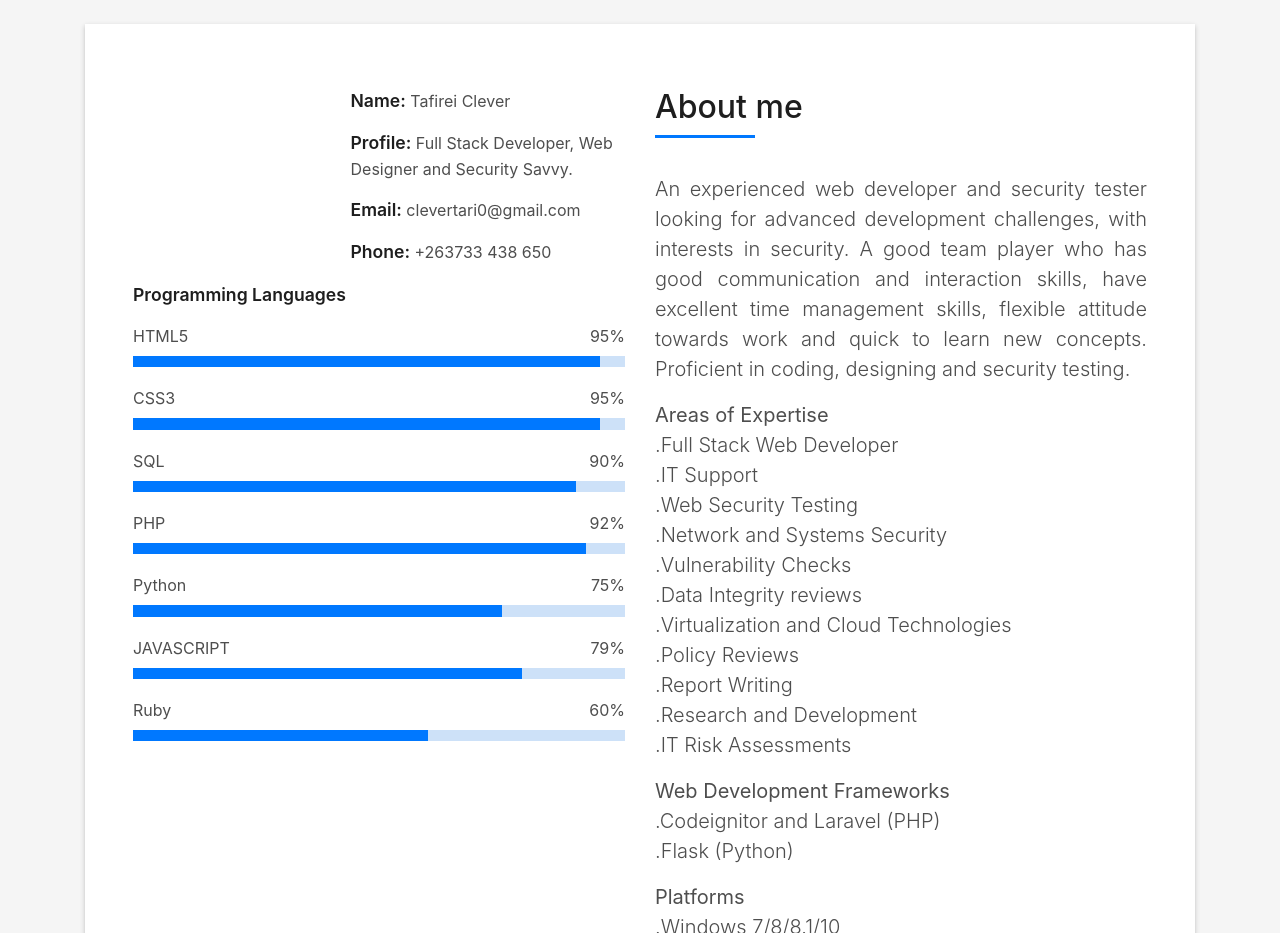
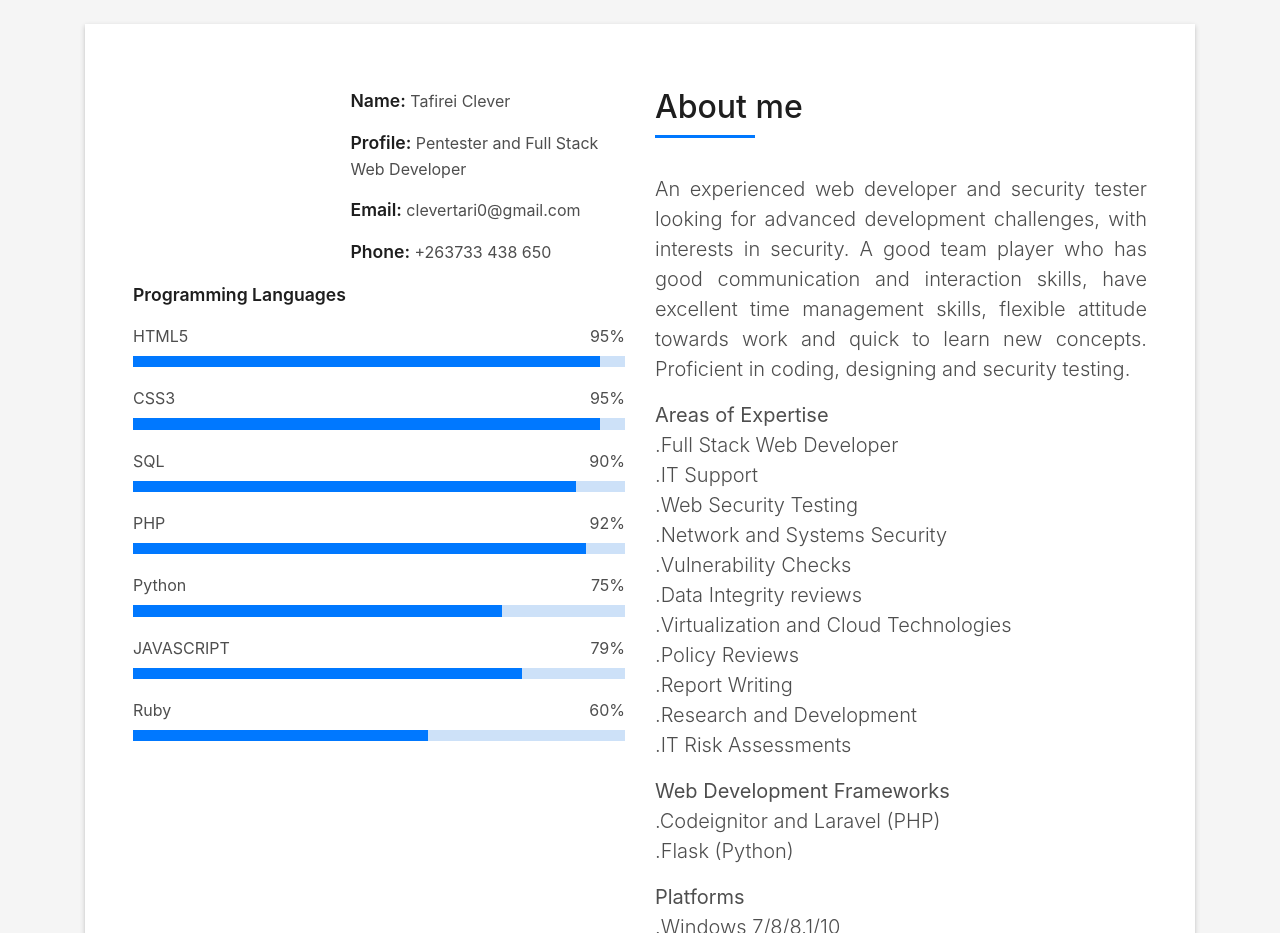
Before and after one commit to ttaric/tafirei.github.io, a plain HTML site: page index.html in a window 1280 px wide. Shown: the part 840-1773 px from the top of the page. Drawn offline with Linux system fonts and the light colour scheme; files whose address does not match are found by name.

Commit message:
Update index.html

```diff
--- a/index.html
+++ b/index.html
@@ -82,7 +82,7 @@
                   <div class="col-sm-6 col-md-7">
                     <div class="about-info">
                       <p><span class="title-s">Name: </span> <span>Tafirei Clever</span></p>
-                      <p><span class="title-s">Profile: </span> <span>Full Stack Developer, Web Designer and Security Savvy.</span></p>
+                      <p><span class="title-s">Profile: </span> <span>Pentester and Full Stack Web Developer </span></p>
                       <p><span class="title-s">Email: </span> <span>clevertari0@gmail.com</span></p>
                       <p><span class="title-s">Phone: </span> <span>+263733 438 650</span></p>
                     </div>
```
